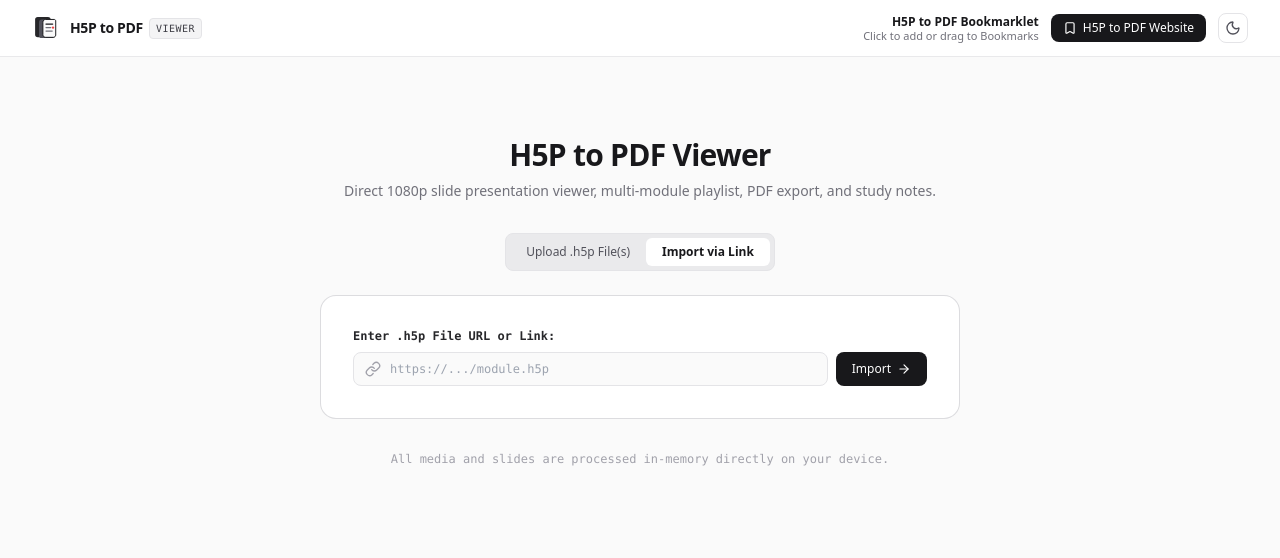
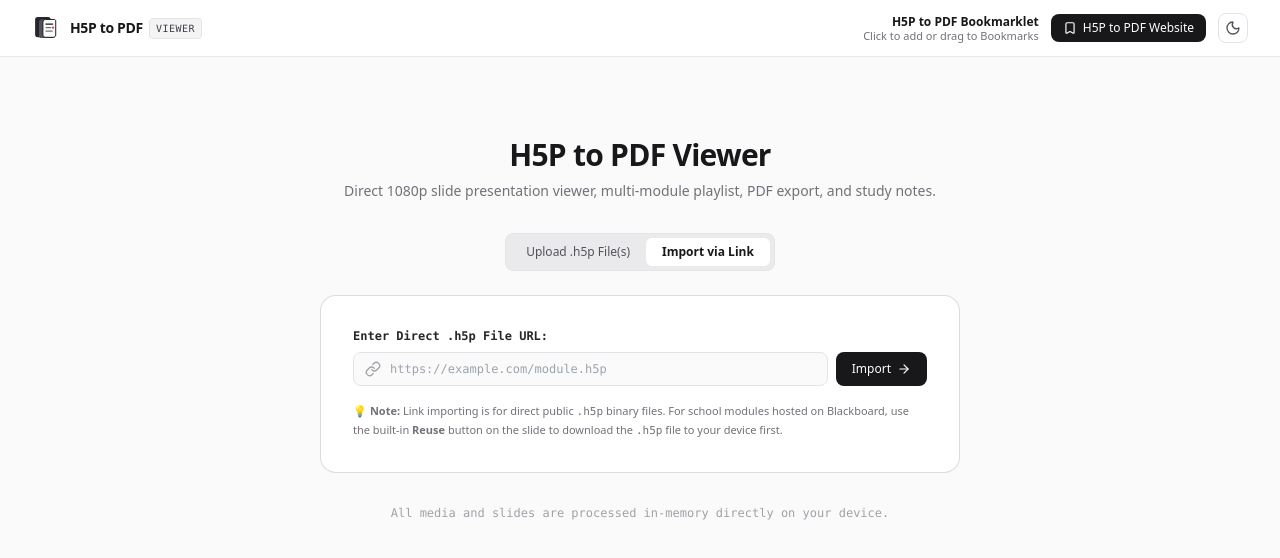
Before and after one commit to Soyaaaa081305/H5p-Auto-SS, a React (Vite) app: page / in a window 1280 px wide. Both pictures are taken after a click on the button "Import via Link". Shown: the top 558 px of the page. Built offline with nearby package versions, Linux system fonts and the light colour scheme.

Commit message:
Clarify LMS course URL restrictions in link importer and guide users to 2-click Reuse method

```diff
--- a/src/components/DropZone.tsx
+++ b/src/components/DropZone.tsx
@@ -144,11 +144,11 @@ export const DropZone: React.FC<DropZoneProps> = ({
 
       {/* Tab 2: URL Link Importer */}
       {tab === 'url' && (
-        <div className="bg-white dark:bg-zinc-900/60 rounded-2xl border border-zinc-300/80 dark:border-zinc-800 p-6 sm:p-8 shadow-xs">
+        <div className="bg-white dark:bg-zinc-900/60 rounded-2xl border border-zinc-300/80 dark:border-zinc-800 p-6 sm:p-8 shadow-xs space-y-4">
           <form onSubmit={handleUrlSubmit} className="space-y-4">
             <div>
               <label htmlFor="h5p-url" className="block text-xs font-semibold text-zinc-800 dark:text-zinc-200 mb-2 font-mono">
-                Enter .h5p File URL or Link:
+                Enter Direct .h5p File URL:
               </label>
               <div className="flex gap-2">
                 <div className="relative flex-1">
@@ -161,7 +161,7 @@ export const DropZone: React.FC<DropZoneProps> = ({
                     required
                     value={inputUrl}
                     onChange={(e) => setInputUrl(e.target.value)}
-                    placeholder="https://.../module.h5p"
+                    placeholder="https://example.com/module.h5p"
                     className="w-full pl-9 pr-3 py-2 text-xs rounded-lg border border-zinc-200 dark:border-zinc-700 focus:outline-none focus:ring-2 focus:ring-zinc-900 dark:focus:ring-zinc-100 focus:border-transparent font-mono bg-zinc-50 dark:bg-zinc-800 text-zinc-900 dark:text-zinc-100"
                   />
                 </div>
@@ -181,6 +181,34 @@ export const DropZone: React.FC<DropZoneProps> = ({
                 </button>
               </div>
             </div>
+
+            {/* Smart LMS / Blackboard Detection Banner */}
+            {/blackboard\.com|instructure\.com|canvas|moodle|\/lti\//i.test(inputUrl) && (
+              <div className="p-4 rounded-xl bg-amber-50 dark:bg-amber-950/40 border border-amber-300 dark:border-amber-800 text-amber-900 dark:text-amber-200 text-xs space-y-2">
+                <div className="flex items-center gap-1.5 font-bold">
+                  <span className="text-base">⚠️</span>
+                  <span>School LMS / Blackboard Course Page Detected</span>
+                </div>
+                <p className="leading-relaxed text-amber-800 dark:text-amber-300">
+                  This URL is a private Blackboard course webpage that requires your student login session. External websites cannot fetch files directly from this link due to school privacy & CORS protection.
+                </p>
+                <div className="pt-1 border-t border-amber-200 dark:border-amber-800 space-y-1">
+                  <span className="font-semibold block text-amber-950 dark:text-amber-100">
+                    How to view this module in 2 clicks:
+                  </span>
+                  <ol className="list-decimal pl-4 space-y-1 text-amber-900 dark:text-amber-200">
+                    <li>Go back to your Blackboard slide deck (or the <strong>"LTI Launch"</strong> tab).</li>
+                    <li>Look at the bottom-left corner of the slide for the <strong>Reuse</strong> button (⎘ Reuse).</li>
+                    <li>Click <strong>Reuse</strong> ➔ <strong>"Download as an .h5p file"</strong>.</li>
+                    <li>Switch to the <strong>"Upload .h5p File(s)"</strong> tab and drop the downloaded file!</li>
+                  </ol>
+                </div>
+              </div>
+            )}
+
+            <p className="text-[11px] text-zinc-500 dark:text-zinc-400 font-sans leading-relaxed">
+              💡 <strong>Note:</strong> Link importing is for direct public <code>.h5p</code> binary files. For school modules hosted on Blackboard, use the built-in <strong>Reuse</strong> button on the slide to download the <code>.h5p</code> file to your device first.
+            </p>
           </form>
         </div>
       )}
--- a/src/lib/h5pParser.ts
+++ b/src/lib/h5pParser.ts
@@ -111,6 +111,11 @@ export async function fetchH5PFromUrl(
   value: string,
   signal?: AbortSignal,
 ): Promise<H5PPackage> {
+  if (/blackboard\.com|instructure\.com|canvas|moodle|\/lti\//i.test(value)) {
+    throw new Error(
+      "School portals (Blackboard, Canvas, Moodle) require student login and block external URL downloads. To view this module, click 'Reuse' at the bottom-left of the slide on Blackboard to download the .h5p file, then upload it in the Upload tab."
+    );
+  }
   const url = externalUrl(value);
   if (!url)
     throw new Error(
```
